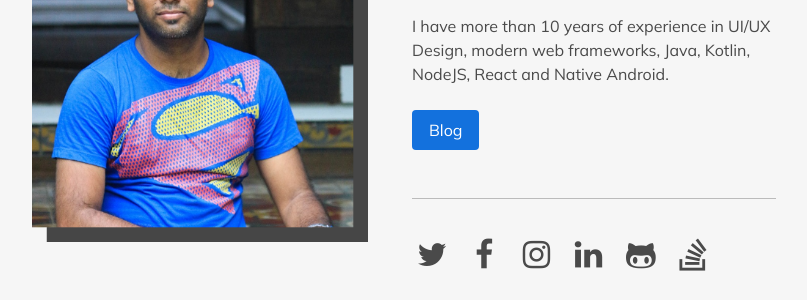
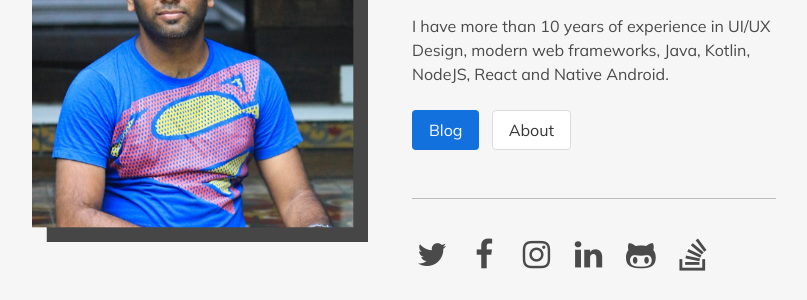
Before and after one commit to midhunhk/midhunhk.github.io, a Jekyll site: the page bio/index.html, which Jekyll copies as it is, in a window 1280 px wide. Shown: the part 192-492 px from the top of the page, without its empty margins (244-1051 px from the left). Built offline with Jekyll 4.4.1, drawn with Linux system fonts in a browser that asks for light colours.

Commit message:
add link to about page

```diff
--- a/bio/index.html
+++ b/bio/index.html
@@ -34,9 +34,9 @@
                     <p class="accent-text title is-size-2">Midhun Harikumar</p>
                     <p class="pt-1 pb-4 has-text-weight-semibold is-size-6">Full Stack Developer</p>
                     <p class="pb-4">I have more than 10 years of experience in UI/UX Design, modern web frameworks, Java, Kotlin, NodeJS, React and Native Android.</p>
-                    <a class="is-primary button accent-bg mt-2" href="https://midhunhk.github.io">
-                        <span>Blog</span>
-                    </a>
+
+                    <a class="is-primary button accent-bg mt-2" href="https://midhunhk.github.io"><span>Blog</span> </a>
+                    <a class="button is-outlined mt-2 ml-2" href="https://midhunhk.github.io/about/">About</a>
 
                     <div class="divider mt-6 mb-2">&nbsp;</div>
 
```
Also changed, not shown: about.md (+1 -1 lines).
